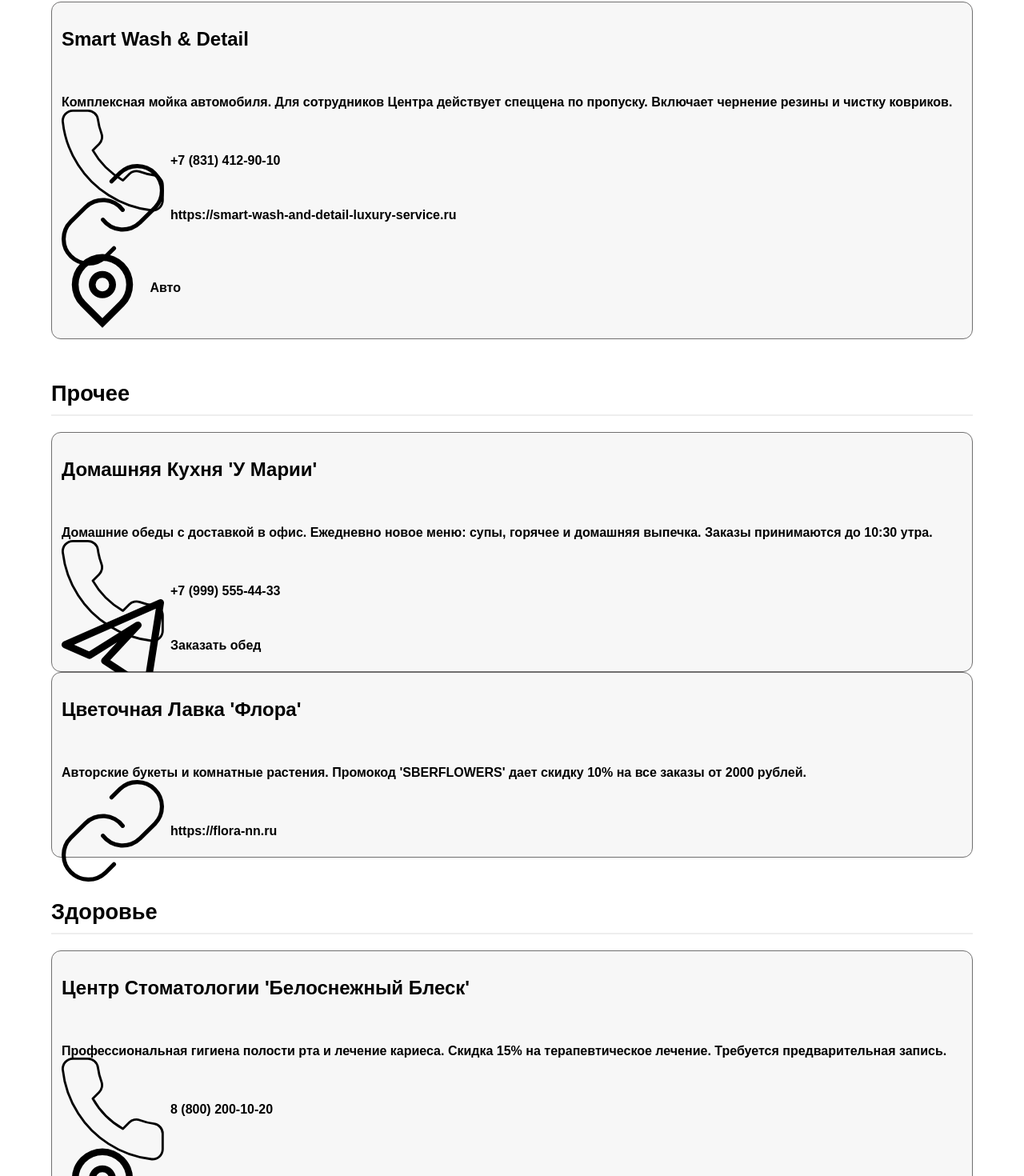
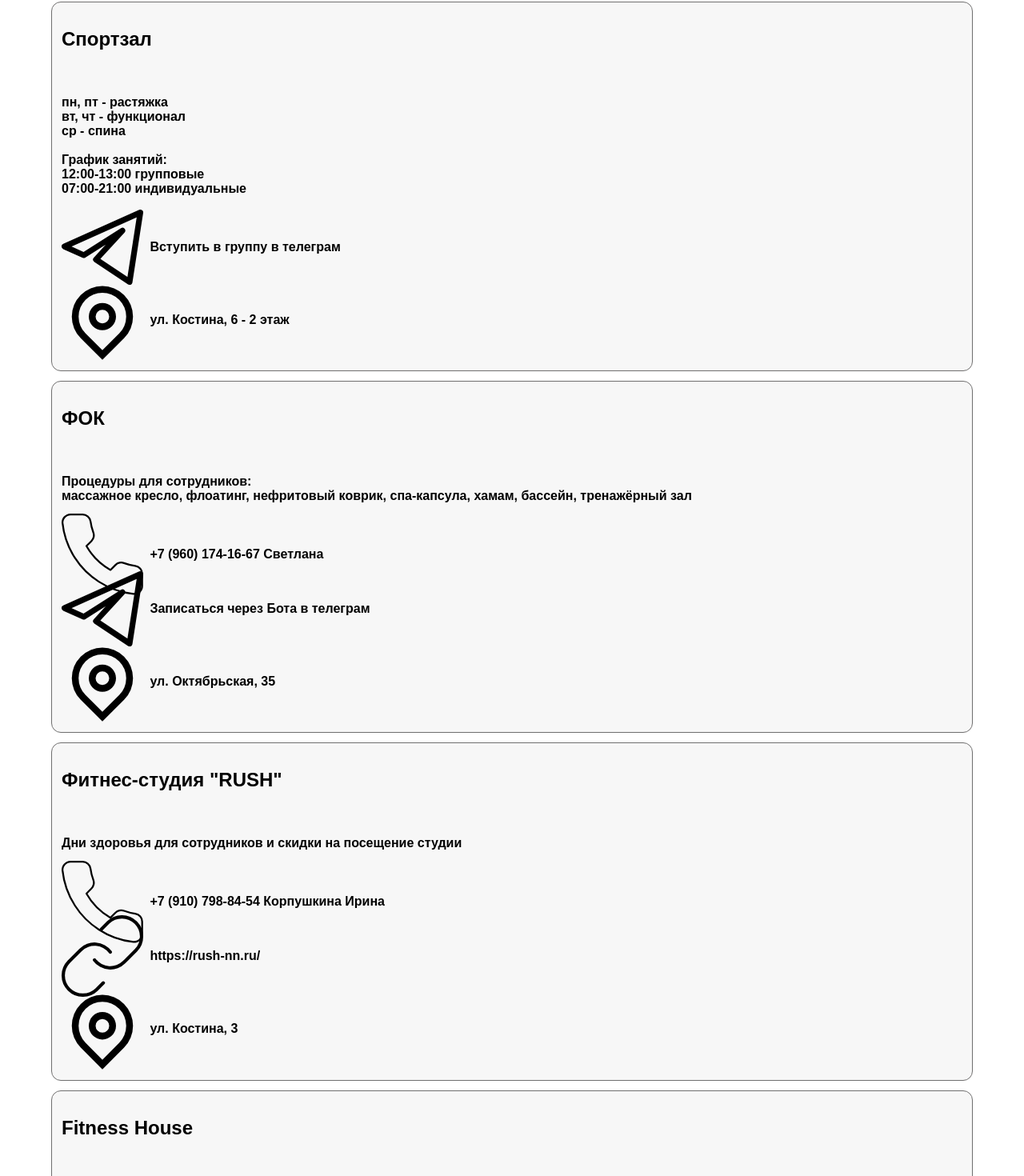
Before and after one commit to TimurKhen/technostrelka-2026, an Angular app: page /loyality in a window 1280 px wide. Shown: the part 325-1795 px from the top of the page at 80% size. Built offline with nearby package versions, Linux system fonts and the light colour scheme; a web font is replaced by a local one.

Commit message:
feat: loyality feat: styles

```diff
--- a/public/loyalties.json
+++ b/public/loyalties.json
@@ -1,48 +1,242 @@
-[
 {
-    "name": "Smart Wash & Detail",
-    "text": "Комплексная мойка автомобиля. Для сотрудников Центра действует спеццена по пропуску. Включает чернение резины и чистку ковриков.",
-    "phone": "+7 (831) 412-90-10",
-    "telegram": null,
-    "link": "https://smart-wash-and-detail-luxury-service.ru",
-    "ard": ["Авто"]
+  "здоровье": [
+    {
+      "name": "Спортзал",
+      "text": "<b>пн, пт</b> - растяжка\n<b>вт, чт</b> - функционал\n<b>ср</b> - спина\n\n<b>График занятий:</b>\n12:00-13:00 групповые\n07:00-21:00 индивидуальные",
+      "phone": null,
+      "telegram": {
+        "text": "Вступить в группу в телеграм",
+        "link": "https://t.me/+xL3a4A_8xKtiNGYy"
+      },
+      "link": null,
+      "adr": ["ул. Костина, 6 - 2 этаж"]
     },
     {
-    "name": "Домашняя Кухня 'У Марии'",
-    "text": "Домашние обеды с доставкой в офис. Ежедневно новое меню: супы, горячее и домашняя выпечка. Заказы принимаются до 10:30 утра.",
-    "phone": "+7 (999) 555-44-33",
+      "name": "ФОК",
+      "text": "<b>Процедуры для сотрудников:</b>\nмассажное кресло, флоатинг, нефритовый коврик, спа-капсула, хамам, бассейн, тренажёрный зал",
+      "phone": "+7 (960) 174-16-67 Светлана",
       "telegram": {
-      "text": "Заказать обед",
-      "link": "https://t.me"
+        "text": "Записаться через Бота в телеграм",
+        "link": "https://t.me/SportBotVVB_bot"
       },
       "link": null,
-    "ard": null
+      "adr": ["ул. Октябрьская, 35"]
     },
     {
-    "name": "Центр Стоматологии 'Белоснежный Блеск'",
-    "text": "Профессиональная гигиена полости рта и лечение кариеса. Скидка 15% на терапевтическое лечение. Требуется предварительная запись.",
-    "phone": "8 (800) 200-10-20",
+      "name": "Фитнес-студия \"RUSH\"",
+      "text": "Дни здоровья для сотрудников и скидки на посещение студии",
+      "phone": "+7 (910) 798-84-54 Корпушкина Ирина",
+      "telegram": null,
+      "link": "https://rush-nn.ru/",
+      "adr": ["ул. Костина, 3"]
+    },
+    {
+      "name": "Fitness House",
+      "text": "Скидка <b>7%</b> на абонименты по кодовому слову <b>\"СБЕР\"</b> При покупке абонимента бонус на выбор: 60 дней заморозка / 50 минут солярий",
+      "phone": "+7 (930) 812-45-59 Екатерина Клочкова",
       "telegram": null,
       "link": null,
-    "ard": ["Здоровье", "Медицина", "Стоматология"]
+      "adr": ["Московское шоссе, д.12", "ул. Цветочная, 12 ЖК \"Цветы\""]
     },
     {
-    "name": "Йога-центр 'Лотос'",
-    "text": "Утренние и вечерние практики. Первое занятие бесплатно. Находимся в 5 минутах от офиса.",
+      "name": "GOLD FITNESS",
+      "text": "Скидка <b>до 22%</b> по кодовому слову <b>\"СБЕР\"</b>\nЗависит от срока действия абонимента",
+      "phone": "+7 (910) 798-84-54 Корпушкина Ирина",
+      "telegram": null,
+      "link": null,
+      "adr": ["ул. Казанское шоссе, 11", "ул. Коминтера, 105а", "ул. М.Горького, 252"]
+    },
+    {
+      "name": "Психолог",
+      "text": "Посещение психолога по предварительной записи\n\nЗапись к психологу осуществляется на платформе пульс\nРаздел \"Моё здоровье\"\nВкладка \"Психологическая поддержка\"",
+      "phone": null,
+      "telegram": null,
+      "link": null,
+      "adr": ["ул. Костина, 6 - 4 этаж"]
+    },
+    {
+      "name": "Беги, герой",
+      "text": "Бесплатные слоты на забег",
+      "phone": "+7 (910) 798-84-54 Корпушкина Ирина",
+      "telegram": null,
+      "link": null,
+      "adr": null
+    }
+  ],
+  "досуг": [
+    {
+      "name": "Планетарий",
+      "text": "Скидка <b>15%</b> по промокоду <b>\"ЛИРИДА\"</b> на посещение для сотрудников",
+      "phone": "+7 (996) 851-50-54 Анна Алексеева",
+      "telegram": null,
+      "link": null,
+      "adr": ["пр. Гагарина, 32Н (Парк \"Швейцария\")"]
+    },
+    {
+      "name": "Библиотека",
+      "text": "возможность взять книги из библиотеки, заказать книги или принести свои (буккроссинг)",
       "phone": null,
       "telegram": {
-      "text": "Лотос Чат",
-      "link": "https://t.me"
+        "text": "Алина",
+        "link": "https://t.me/alinafimina"
       },
-    "link": "https://lotos-yoga-center-nn.com",
-    "ard": ["Спорт"]
+      "link": null,
+      "adr": ["ул. Костина, 6 - 3 этаж"]
     },
     {
-    "name": "Цветочная Лавка 'Флора'",
-    "text": "Авторские букеты и комнатные растения. Промокод 'SBERFLOWERS' дает скидку 10% на все заказы от 2000 рублей.",
+      "name": "Клубный отель \"Акватория\"",
+      "text": "Скидка <b>20%</b> по промокоду <b>\"СБЕР\"</b>",
+      "phone": "+7 (915) 938-38-60 Менеджер Ксения",
+      "telegram": null,
+      "link": "http://aquatori.ru/",
+      "adr": ["посёлок Турбазы 3Н"]
+    },
+    {
+      "name": "CERAMIKA LEPKA",
+      "text": "Скидка <b>20%</b> по промокоду <b>\"СберКерамика\"</b>",
+      "phone": "+7 (920) 293-30-52 Менеджер Мария",
+      "telegram": null,
+      "link": "https://vk.com/ceramica_lepka",
+      "adr": ["Варварская 32, 5 этаж"]
+    },
+    {
+      "name": "SUP-КЛУБ CRISTAL SUP",
+      "text": "<b>Скидка 15%</b> на все сплавы - просто покажите бейдж и скажите промокод <b>ХабСбера</b>",
+      "phone": "+7 (902) 302-02-88 Игнат",
+      "telegram": null,
+      "link": "https://cristalsup-nn.ru/",
+      "adr": ["Нижегородская область, город Ворсма"]
+    },
+    {
+      "name": "8 НОТА",
+      "text": "Скидка <b>200 рублей</b> по промокоду <b>SBERSTAFF</b> при бронировании музыкально-развлекательной игры на сайте",
       "phone": null,
       "telegram": null,
-    "link": "https://flora-nn.ru",
-    "ard": null
+      "link": "https://8notaquiz.ru/",
+      "adr": null
+    },
+    {
+      "name": "Онлайн-школа Нины Зверевой",
+      "text": "Скидка <b>25%</b> на курсы по промокоду <b>ХАБ</b>",
+      "phone": null,
+      "telegram": null,
+      "link": "https://zvereva-online.ru/",
+      "adr": null
+    }
+  ],
+  "красота": [
+    {
+      "name": "Салон Красоты",
+      "text": "<b>Акции на услуги красоты:</b>\nманикюр, ламинирование и окрашивание ресниц, архитектура Д/У бровей.",
+      "phone": null,
+      "telegram": {
+        "text": "Вступить в группу в телеграмм",
+        "link": "https://t.me/+cLjOGh6KC8NkOWVi"
+      },
+      "link": null,
+      "adr": ["ул. Октябрьская, 35"]
+    },
+    {
+      "name": "Спа-салон RAWAI SPA",
+      "text": "Скидка <b>15%</b> на все услуги салона при предъявлении пропуска Сбера",
+      "phone": "+7 (953) 552-96-76",
+      "telegram": null,
+      "link": "https://nn.rawaispa.ru/",
+      "adr": ["ул. Б. Покровская, 29"]
+    },
+    {
+      "name": "Цветочный магазин \"LILL\"",
+      "text": "Скидка <b>10%</b> при предъявлении пропуска Сбера",
+      "phone": null,
+      "telegram": {
+        "text": "Группа Вконтакте",
+        "link": "https://vk.com/lillnn?ysclid=mbyqb4f754103858553"
+      },
+      "link": null,
+      "adr": ["ул. Славянская 35, корп. 1"]
+    },
+    {
+      "name": "Барбершоп \"Мужская гармония\"",
+      "text": "Скидка <b>15%</b> по промокоду <b>\"СБЕР\"</b>",
+      "phone": "+7 (953) 552-96-76",
+      "telegram": null,
+      "link": "https://vk.com/mensgarmony",
+      "adr": ["ул. Белинского, 41"]
+    }
+  ],
+  "забота": [
+    {
+      "name": "Ремонт обуви",
+      "text": "Скидка <b>15%</b> по промокоду <b>\"СБЕР\"</b> на услуги ремонта изделий\n\nМастер сам принесёт и заберёт изделие",
+      "phone": "+7 (903) 052-61-29 Виталий",
+      "telegram": null,
+      "link": null,
+      "adr": ["ул. Костина, 6 - 2 этаж"]
+    }
+  ],
+  "еда": [
+    {
+      "name": "Вендинг \"Обед Store\"",
+      "text": "Предоставление готовой еды рациона правильного питания в быстром доступе",
+      "phone": null,
+      "telegram": null,
+      "link": null,
+      "adr": ["ул. Костина 6 - 3 этаж (лифтовый холл)"]
+    },
+    {
+      "name": "Китайский чай",
+      "text": "Скидка <b>10%</b> на всю продукцию магазна при предъявлении пропуска Сбера",
+      "phone": null,
+      "telegram": {
+        "text": "Екатерина",
+        "link": "https://t.me/EkaterinaMek"
+      },
+      "link": "https://www.shoptea.pro/",
+      "adr": ["ул. Рождественская, 18е"]
+    },
+    {
+      "name": "Кофейня \"Чёрточка\"",
+      "text": "Скидка <b>10%</b> на кофе по промокоду <b>\"СБЕР\"</b> (нужно произнести на кассе)",
+      "phone": "+7 (910) 145-72-78",
+      "telegram": null,
+      "link": null,
+      "adr": [
+        "ул. Костина, 3",
+        "ул. Большая Покровская, 10",
+        "ул. Родионова, 187 (ТРЦ \"Фантастика\")"
+      ]
+    },
+    {
+      "name": "Городецкая сыроварня \"Курцево\"",
+      "text": "Обращаться за скидкой <b>15%</b> по промокоду <b>Сбер</b>",
+      "phone": "+7 (906) 361-59-60",
+      "telegram": null,
+      "link": "https://kurtsevo.com/",
+      "adr": ["д. Курцево, 26А"]
+    },
+    {
+      "name": "Бар-кафе \"Горькая\"",
+      "text": "Скидка <b>10%</b> по промокоду <b>СБЕР НН Костина</b>",
+      "phone": null,
+      "telegram": null,
+      "link": "https://vk.ru/gorkayabar",
+      "adr": ["ул. Рождественская, 32"]
+    },
+    {
+      "name": "Шаурма у мангала за стеклом",
+      "text": "Скидка <b>10%</b> при заказе от 1500 Р по промокоду <b>\"СБЕР\"</b> (нужно произнести на кассе)",
+      "phone": null,
+      "telegram": null,
+      "link": "https://u-mangala-nn.ru/",
+      "adr": ["ул. Костина, 13, корп. 1"]
+    },
+    {
+      "name": "Чайная \"Горьков чай\"",
+      "text": "Скидка <b>10%</b> при предъявлении пропуска Сбера",
+      "phone": null,
+      "telegram": null,
+      "link": "https://gorkovchay.ru/",
+      "adr": ["ул. Большая Покровская, д. 93"]
     }
   ]
+}
--- a/src/app/pages/loyalty/loyalty.html
+++ b/src/app/pages/loyalty/loyalty.html
@@ -23,7 +23,7 @@
           @for (item of group[1]; track item.name) {
             <label class="loyalty" appViewportAnimation>
               <h2>{{ item.name }}</h2>
-              <p>{{ item.text }}</p>
+              <p [innerHTML]="item.text" style="white-space: pre-line;"s></p>
 
               @if (item.phone) {
                 <div class="phone info-block">
@@ -46,9 +46,9 @@
                 </div>
               }
 
-              @if (item.ard) {
+              @if (item.adr) {
                 <div class="addresses">
-                  @for (address of item.ard; track address) {
+                  @for (address of item.adr; track address) {
                     <div class="address">
                       <img src="icons/map-pin-svgrepo-com.svg">
                       <p>{{ address }}</p>
--- a/src/app/pages/loyalty/loyalty.scss
+++ b/src/app/pages/loyalty/loyalty.scss
@@ -31,6 +31,7 @@
       color: black;
       background: #f7f7f7;
       justify-content: center;
+      margin-top: $size-12;
 
       a {
         color: black;
@@ -48,7 +49,7 @@
 
 
         img {
-          width: 10vw;
+          width: 8vw;
         }
       }
 
@@ -67,7 +68,7 @@
 
         img {
           filter: invert(1);
-          width: 10vw;
+          width: 8vw;
         }
       }
 
--- a/src/app/pages/loyalty/loyalty.ts
+++ b/src/app/pages/loyalty/loyalty.ts
@@ -11,7 +11,7 @@ interface LoyaltyInterface {
     link: string
   } | null,
   link: string | null,
-  ard: string[] | null
+  adr: string[] | null
 }
 
 @Component({
@@ -21,31 +21,24 @@ interface LoyaltyInterface {
   styleUrl: './loyalty.scss',
 })
 export class Loyalty {
-  allLoyalty: LoyaltyInterface[] = loyalties
+  private rawData: any = loyalties
+
+  allLoyalty: LoyaltyInterface[] = Object.values(this.rawData).flat() as LoyaltyInterface[]
 
   selectedCategories = signal<string[]>(['Все'])
 
   categories = computed(() => {
-    const cats = new Set<string>()
-    this.allLoyalty.forEach(item => {
-      item.ard?.forEach(cat => cats.add(cat))
-    })
-    return ['Все', ...Array.from(cats).sort()]
+    return ['Все', ...Object.keys(this.rawData).sort()]
   })
 
   filteredGroups = computed(() => {
     const activeFilters = this.selectedCategories()
     const groups: { [key: string]: LoyaltyInterface[] } = {}
 
-    this.allLoyalty.forEach(item => {
-      const itemCats = item.ard || ['Прочее']
-
-      itemCats.forEach(cat => {
-        if (activeFilters.includes('Все') || activeFilters.includes(cat)) {
-          if (!groups[cat]) groups[cat] = []
-          if (!groups[cat].includes(item)) groups[cat].push(item)
-        }
-      })
+    Object.keys(this.rawData).forEach(categoryName => {
+      if (activeFilters.includes('Все') || activeFilters.includes(categoryName)) {
+        groups[categoryName] = this.rawData[categoryName]
+      }
     })
 
     return Object.entries(groups)
@@ -54,16 +47,13 @@ export class Loyalty {
   toggleFilter(category: string) {
     this.selectedCategories.update(current => {
       if (category === 'Все') return ['Все']
-
       let next = current.filter(c => c !== 'Все')
-
       if (next.includes(category)) {
         next = next.filter(c => c !== category)
       } else {
         next.push(category)
       }
-
       return next.length === 0 ? ['Все'] : next
-   })
+    })
   }
 }
--- a/src/app/pages/main/elements/what-will-be/what-will-be.scss
+++ b/src/app/pages/main/elements/what-will-be/what-will-be.scss
@@ -10,7 +10,7 @@ app-block {
     flex-direction: column;
     align-items: flex-start;
 
-    background: $color-light-orange;
+    background: $color-orange;
     gap: $size-32;
 
     .text {
--- a/src/app/pages/main/life-in/life-in.scss
+++ b/src/app/pages/main/life-in/life-in.scss
@@ -4,7 +4,7 @@
   display: flex;
   flex-direction: column;
   align-items: center;
-  height: 140dvh;
+  height: 110dvh;
   padding: $size-100 0;
 
   background: radial-gradient(circle at 50% 300%, $color-yellow, $color-orange);
```
Also changed, not shown: src/app/pages/main/elements/able/able.scss (+14 -1 lines), src/app/pages/main/elements/start/start.scss (+15 -0 lines), src/app/pages/main/main.scss (+14 -0 lines). Lines whose indentation alone changed are shown as unchanged.
